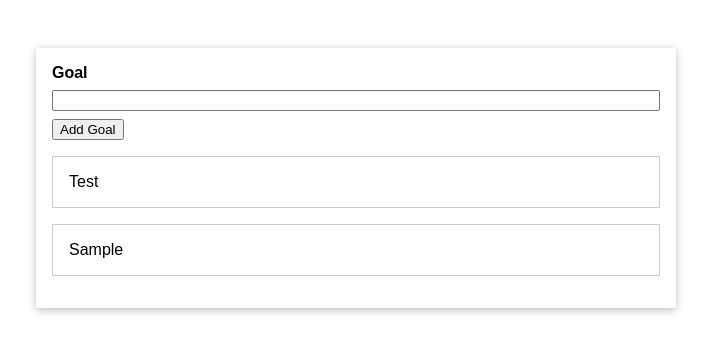
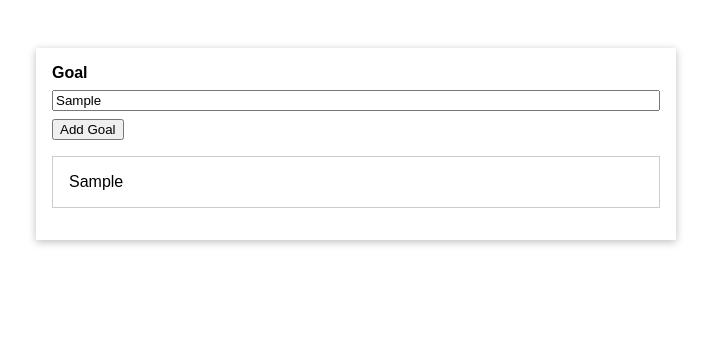
Before and after one commit to ykursav/vue_js_udemy_max, a plain HTML site: page 001_GettingStarted/gs-01-starting-project/index.html in a window 1280 px wide. Both pictures are taken after typing "Sample" into the empty fields and a click on the button "Add Goal". Shown: the whole page, without its empty margins (284-995 px from the left). Drawn offline with nearby package versions, Linux system fonts and the light colour scheme.

Commit message:
Finished getting started

```diff
--- a/001_GettingStarted/gs-01-starting-project/app.js
+++ b/001_GettingStarted/gs-01-starting-project/app.js
@@ -1,12 +1,25 @@
-const buttonEl = document.querySelector('button');
-const inputEl = document.querySelector('input');
-const listEl = document.querySelector('ul');
+app = Vue.createApp({
+  data() {
+    return {
+      goals: [],
+      enteredValue: "",
+    };
+  },
+  methods: {
+    addGoal() {
+      this.goals.push(this.enteredValue);
+    },
+  },
+}).mount("#app");
 
+// const buttonEl = document.querySelector('button');
+// const inputEl = document.querySelector('input');
+// const listEl = document.querySelector('ul');
 
-buttonEl.addEventListener('click', () => {
-    const enteredValue = inputEl.value;
-    const listItemEl = document.createElement('li');
-    listItemEl.textContent = enteredValue;
-    listEl.appendChild(listItemEl);
-    inputEl.value = "";
-});
+// buttonEl.addEventListener('click', () => {
+//     const enteredValue = inputEl.value;
+//     const listItemEl = document.createElement('li');
+//     listItemEl.textContent = enteredValue;
+//     listEl.appendChild(listItemEl);
+//     inputEl.value = "";
+// });
--- a/001_GettingStarted/gs-01-starting-project/index.html
+++ b/001_GettingStarted/gs-01-starting-project/index.html
@@ -7,16 +7,17 @@
     <link rel="stylesheet" href="styles.css" />
   </head>
   <body>
-    <div id="app">
+    <div id="app" >
       <div>
         <label for="goal">Goal</label>
-        <input type="text" id="goal" />
-        <button>Add Goal</button>
+        <input type="text" id="goal" v-model="enteredValue" />
+        <button v-on:click="addGoal">Add Goal</button>
       </div>
       <ul>
-        <li>Test</li>
+        <li v-for="goal in goals">{{ goal }}</li>
       </ul>
     </div>
+    <script src="https://unpkg.com/vue@3/dist/vue.global.js"></script>
     <script src="app.js"></script>
   </body>
 </html>
```
Also changed, not shown: 1 other file.
